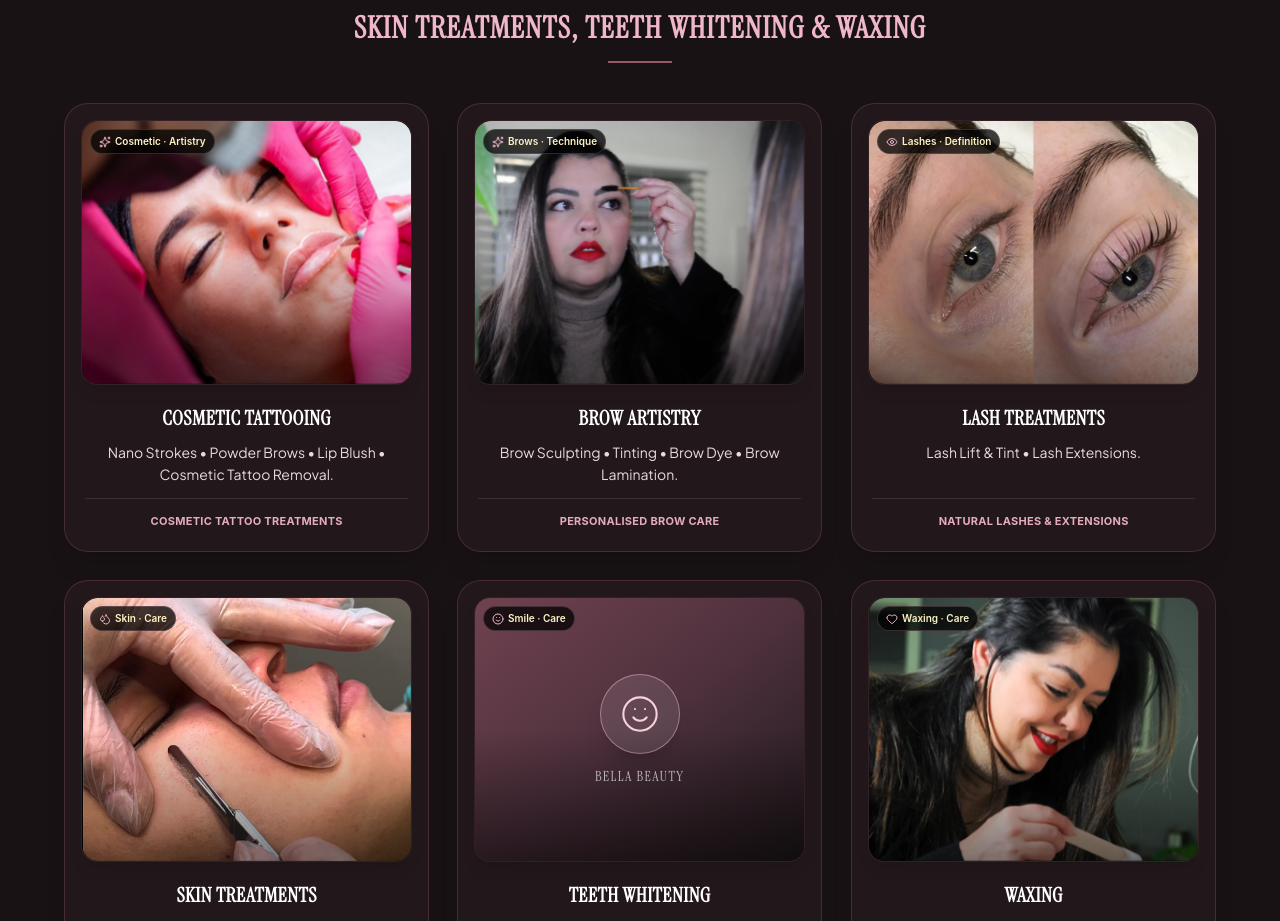
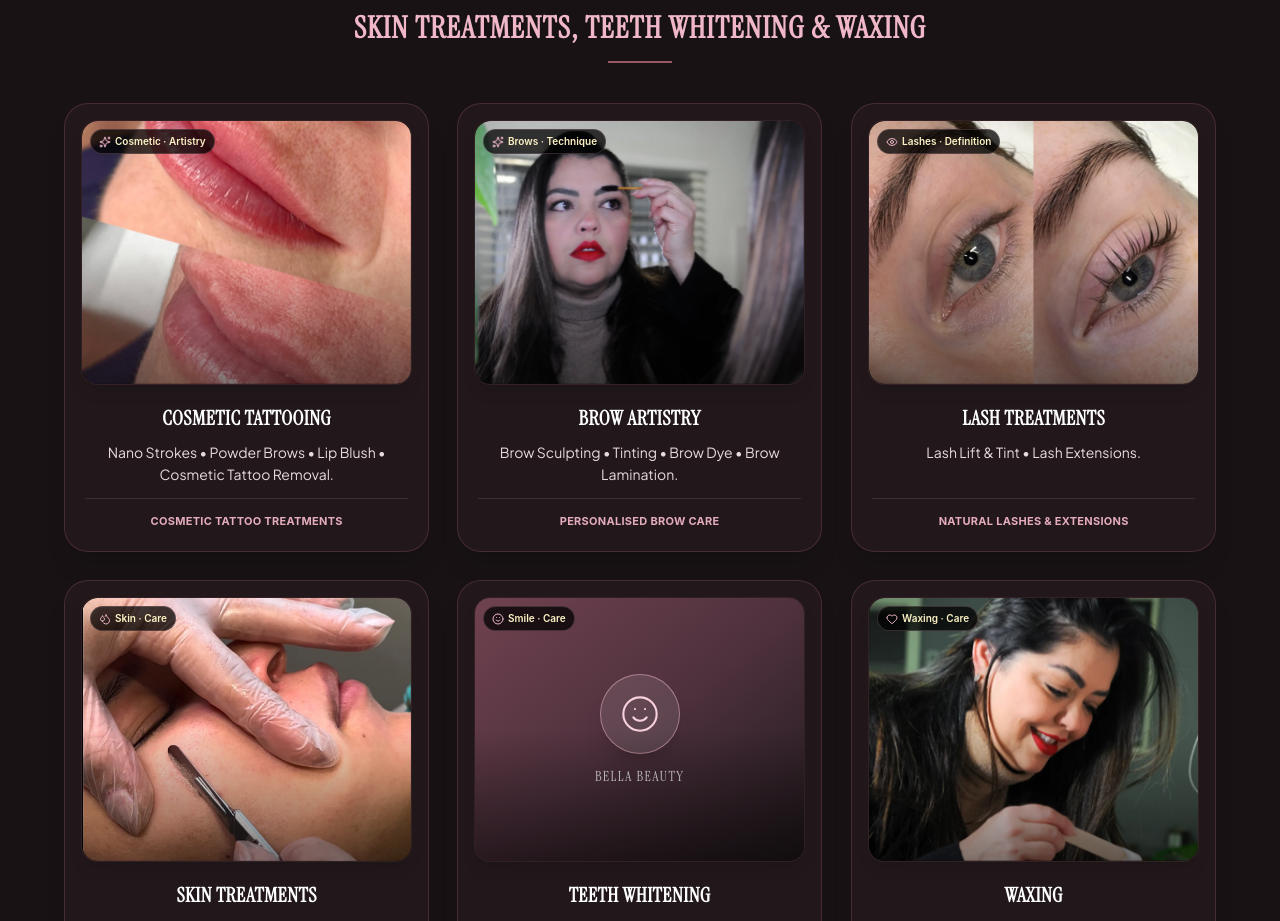
Before and after one commit to joorgeec3/Bella-Beauty-Brazil, a React (Vite) app: page / in a window 1280 px wide. Shown: the part 1092-2013 px from the top of the page. Built offline with nearby package versions, Linux system fonts and the light colour scheme; no server answers.

Commit message:
Use distinct topic-matched imagery once on homepage and remove redundant skin banner

```diff
--- a/src/components/FeaturesRibbon.tsx
+++ b/src/components/FeaturesRibbon.tsx
@@ -9,7 +9,7 @@ interface FeatureCardData { image?: string; icon: React.ReactNode; label: string
 export const FeaturesRibbon: React.FC<FeaturesRibbonProps> = ({ language }) => {
   const cards: FeatureCardData[] = [
     {
-      image: `${import.meta.env.BASE_URL}assets/bella/cosmetic-tattooing.png`,
+      image: `${import.meta.env.BASE_URL}assets/bella/gallery/lips-result-01.webp`,
       icon: <Sparkles className="w-3 h-3 text-[#efb7c8]" />,
       label: language === 'en' ? 'Cosmetic · Artistry' : language === 'pt' ? 'Tatuagem · Beleza' : 'Tatuaje · Belleza',
       title: 'Cosmetic Tattooing',
```
